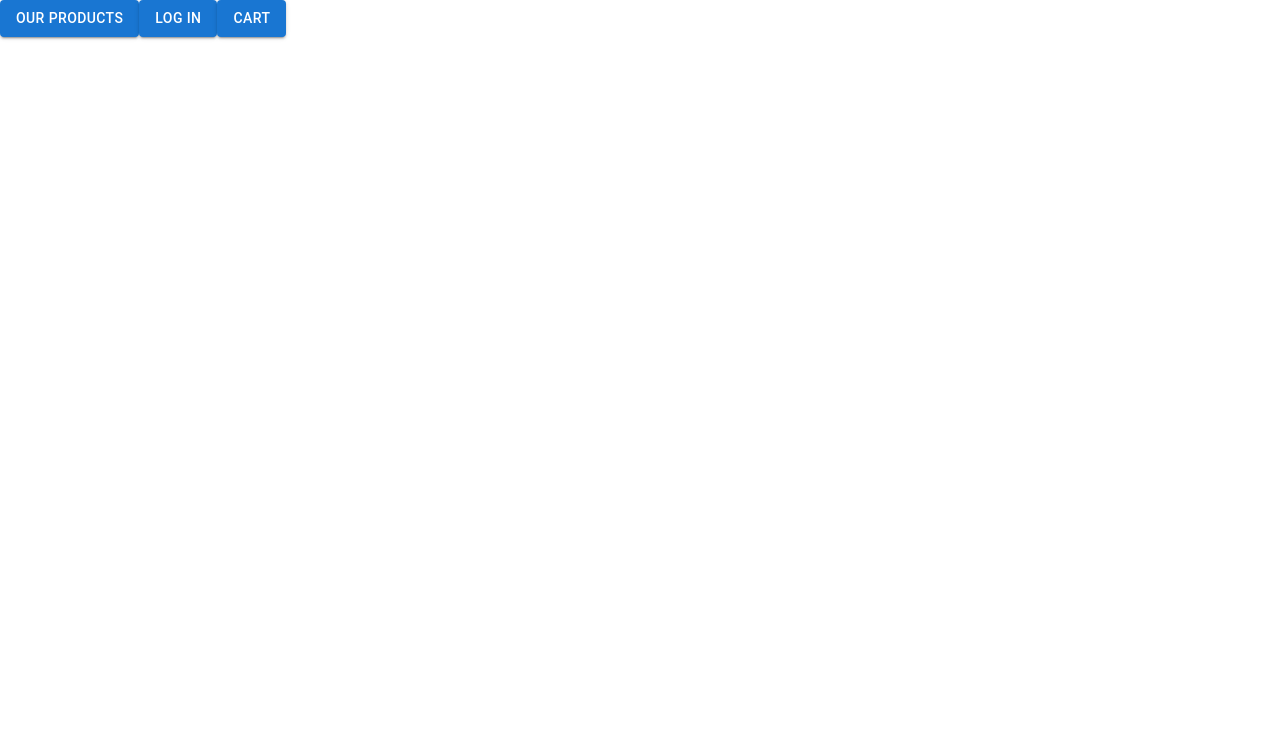
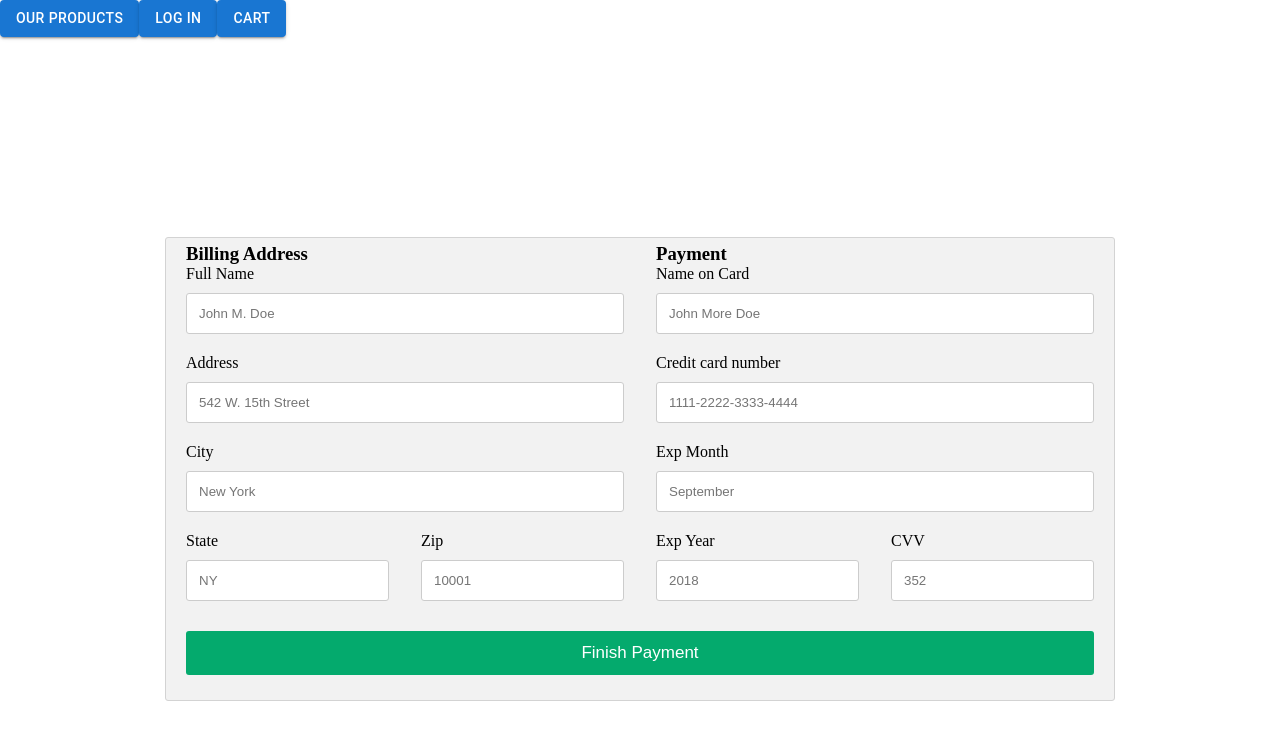
Before and after one commit to chrisxssorc/alcodeholics_store, a React (Create React App) app: page /paymentform in a window 1280 px wide. Shown: the top 740 px of the page. Built offline with nearby package versions, Linux system fonts and the light colour scheme.

Commit message:
added payment form component and some styling

```diff
--- a/public/style.css
+++ b/public/style.css
@@ -10,3 +10,89 @@
     flex-direction: row;
     flex-wrap: wrap;
 }
+
+#payform {
+    margin-top: 200px;
+    height: 100%;
+    width: 100%;
+    display: flex;
+    justify-content: center;
+    align-items: center;
+
+}
+
+.row {
+    display: -ms-flexbox; /* IE10 */
+    display: flex;
+    -ms-flex-wrap: wrap; /* IE10 */
+    flex-wrap: wrap;
+    margin: 0 -16px;
+}
+
+.col-25 {
+    -ms-flex: 25%; /* IE10 */
+    flex: 25%;
+}
+
+.col-50 {
+    -ms-flex: 50%; /* IE10 */
+    flex: 50%;
+}
+
+.col-75 {
+    -ms-flex: 75%; /* IE10 */
+    flex: 75%;
+}
+
+.col-25,
+.col-50,
+.col-75 {
+    padding: 0 16px;
+}
+
+.container {
+    background-color: #f2f2f2;
+    padding: 5px 20px 15px 20px;
+    border: 1px solid lightgrey;
+    border-radius: 3px;
+}
+
+input[type=text] {
+    width: 100%;
+    margin-bottom: 20px;
+    padding: 12px;
+    border: 1px solid #ccc;
+    border-radius: 3px;
+}
+
+label {
+    margin-bottom: 10px;
+    display: block;
+}
+
+.icon-container {
+    margin-bottom: 20px;
+    padding: 7px 0;
+    font-size: 24px;
+}
+
+.paymentbtn {
+    background-color: #04AA6D;
+    color: white;
+    padding: 12px;
+    margin: 10px 0;
+    border: none;
+    width: 100%;
+    border-radius: 3px;
+    cursor: pointer;
+    font-size: 17px;
+}
+
+.paymentbtn:hover {
+    background-color: #45a049;
+}
+
+span.price {
+    float: right;
+    color: grey;
+}
--- a/src/components/Cart.js
+++ b/src/components/Cart.js
@@ -1,8 +1,14 @@
 import React from 'react';
+import { useHistory } from 'react-router-dom';
 
 const Cart = () => {
+    const history = useHistory();
     return (
-        <div></div>
+        <div>
+            <button onClick={() => {
+                history.push("/paymentform");
+            }}>Confirm Checkout</button>
+        </div>
     )
 }
 
--- a/src/components/PaymentForm.js
+++ b/src/components/PaymentForm.js
@@ -1,9 +1,126 @@
 import React from 'react';
+import { useHistory } from 'react-router-dom';
 
 const PaymentForm = () => {
+    const history = useHistory();
+
     return (
-        <div></div>
-    )
-}
+        <div id="payform">
+            <div className="row">
+            <div className="col-75">
+                <div className="container">
+                <form action="/action_page.php">
+                    <div className="row">
+                    <div className="col-50">
+                        <h3>Billing Address</h3>
+                        <label for="fname">
+                        <i className="fa fa-user"></i> Full Name
+                        </label>
+                        <input
+                        type="text"
+                        id="fname"
+                        name="firstname"
+                        placeholder="John M. Doe"
+                        ></input>
+                        <label for="adr">
+                        <i className="fa fa-address-card-o"></i> Address
+                        </label>
+                        <input
+                        type="text"
+                        id="adr"
+                        name="address"
+                        placeholder="542 W. 15th Street"
+                        ></input>
+                        <label for="city">
+                        <i className="fa fa-institution"></i> City
+                        </label>
+                        <input
+                        type="text"
+                        id="city"
+                        name="city"
+                        placeholder="New York"
+                        ></input>
+
+                        <div className="row">
+                        <div className="col-50">
+                            <label for="state">State</label>
+                            <input
+                            type="text"
+                            id="state"
+                            name="state"
+                            placeholder="NY"
+                            ></input>
+                        </div>
+                        <div className="col-50">
+                            <label for="zip">Zip</label>
+                            <input
+                            type="text"
+                            id="zip"
+                            name="zip"
+                            placeholder="10001"
+                            ></input>
+                        </div>
+                        </div>
+                    </div>
+
+                    <div className="col-50">
+                        <h3>Payment</h3>
+                        <label for="cname">Name on Card</label>
+                        <input
+                        type="text"
+                        id="cname"
+                        name="cardname"
+                        placeholder="John More Doe"
+                        ></input>
+                        <label for="ccnum">Credit card number</label>
+                        <input
+                        type="text"
+                        id="ccnum"
+                        name="cardnumber"
+                        placeholder="1111-2222-3333-4444"
+                        ></input>
+                        <label for="expmonth">Exp Month</label>
+                        <input
+                        type="text"
+                        id="expmonth"
+                        name="expmonth"
+                        placeholder="September"
+                        ></input>
+
+                        <div className="row">
+                        <div className="col-50">
+                            <label for="expyear">Exp Year</label>
+                            <input
+                            type="text"
+                            id="expyear"
+                            name="expyear"
+                            placeholder="2018"
+                            ></input>
+                        </div>
+                        <div className="col-50">
+                            <label for="cvv">CVV</label>
+                            <input
+                            type="text"
+                            id="cvv"
+                            name="cvv"
+                            placeholder="352"
+                            ></input>
+                        </div>
+                        </div>
+                    </div>
+                    </div>
+                    <input
+                    type="submit"
+                    value="Finish Payment"
+                    className="paymentbtn"
+                    onClick={() => { history.push('/thankyoupage')}}
+                    ></input>
+                </form>
+                </div>
+            </div>
+        </div>
+    </div>
+  );
+};
 
 export default PaymentForm;
```
